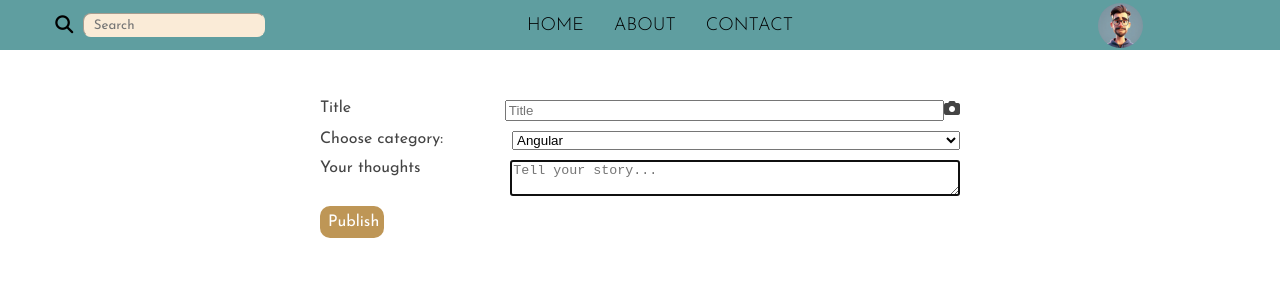
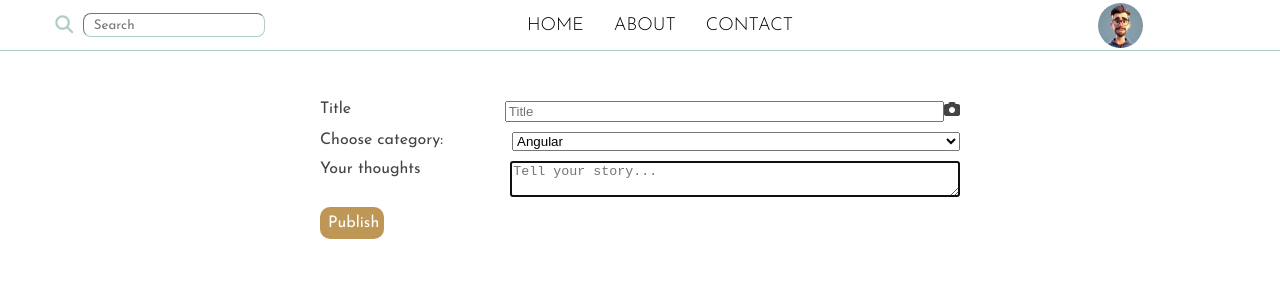
Before and after one commit to VaninaStancheva/Blog-app-react, a React (Vite) app: page /write in a window 1280 px wide. Shown: the top 300 px of the page. Built offline with nearby package versions, Linux system fonts and the light colour scheme; a web font is replaced by a local one.

Commit message:
some style

```diff
--- a/src/components/navbar/navbar.css
+++ b/src/components/navbar/navbar.css
@@ -1,12 +1,13 @@
 .navbar {
     width: 100%;
     height: 50px;
-    background-color: cadetblue;
+    background-color: #ffffff;
     position: sticky;
     top: 0;
     display: flex;
     align-items: center;
     font-family: "Josefin Sans", serif;
+    border-bottom: 1px solid #adcfc8;
 }
 
 .navLeft, .navRight {
@@ -20,7 +21,7 @@
 .navIcon {
     font-size: 20px;
     margin-right: 10px;
-    color: bisque;
+    color: #ffffff;
     cursor: pointer;
 }
 
@@ -47,6 +48,7 @@
 
 .searchIcon {
     font-size: 18px;
+    color: #adcfc8;
 }
 
 .searchInput {
@@ -54,8 +56,8 @@
     height: 20px;
     width: 11rem;
     border-width: 1px;
-    border-color: antiquewhite;
-    background-color: antiquewhite;
+    border-color: #adcfc8;
+    background-color: #ffffff;
     font-family: "Josefin Sans", serif;
     text-indent: .5rem;
 }
--- a/src/components/post/post.css
+++ b/src/components/post/post.css
@@ -1,8 +1,8 @@
 .post-container {
-    width: 385px;
-    margin: 40px 25px 40px 25px;
+    width: 30%;
     display: flex;
     flex-direction: column;
+    padding: 2%
 }
 
 .postTitle {
--- a/src/components/posts/posts.css
+++ b/src/components/posts/posts.css
@@ -1,5 +1,6 @@
 .posts {
     margin-top: 5rem;
     display: flex;
-    flex-wrap: wrap;
+    justify-content: center;
+    padding: 2rem;
 }
--- a/src/components/singlePost/singlePost.css
+++ b/src/components/singlePost/singlePost.css
@@ -3,11 +3,11 @@
 }
 
 .singlePost-container {
-    padding: 20px;
-    padding-right: 0;
+    padding: 40px;
 }
 
 .singlePostImg {
+    margin-left: 20px;
 
 }
 
@@ -15,7 +15,7 @@
     display: flex;
     justify-content: space-between;
     align-items: center;
-    margin: 10px;
+    margin: 50px 20px 10px 20px;
     font-size: 28px;
     font-family: "Josefin Sans", sans-serif;
     color: #444444;
@@ -38,8 +38,8 @@
 }
 
 .singlePostInfo {
-    margin-left: 10px;
-    margin-bottom: 20px;
+    margin-left: 20px;
+    margin-bottom: 50px;
     font-size: 16px;
     color: #be9656;
     font-family: "Varela Round", sans-serif;
```
